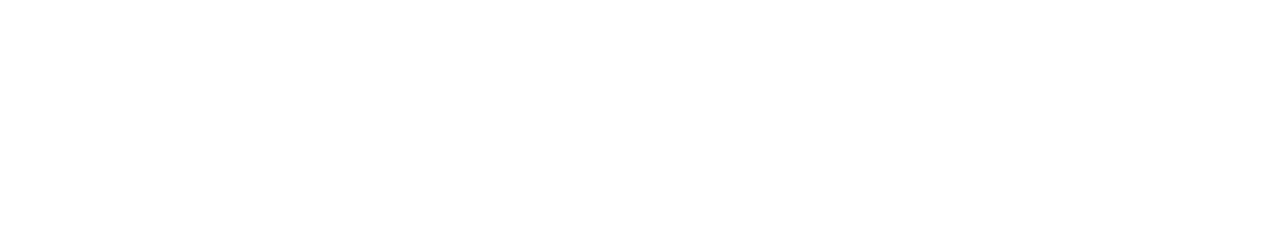
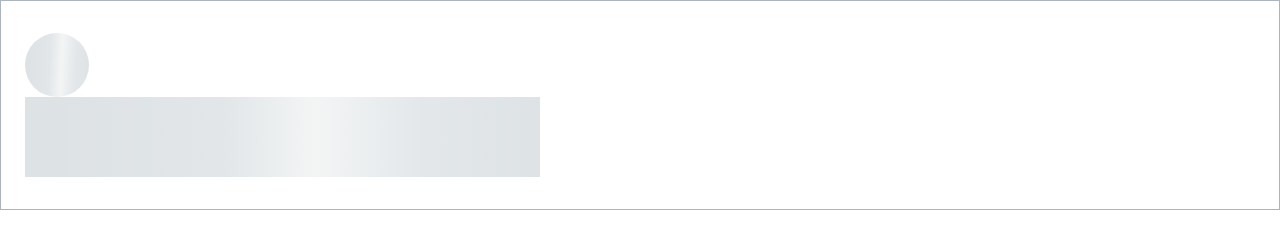
Before and after one commit to tinatimkova/htmlcss-20231027_tinaatimkovaa, a website: page 04-lection2/02-skeleton/index.html in a window 1280 px wide. Drawn offline with Linux system fonts and the light colour scheme.

Commit message:
skeleton unfinished

```diff
--- a/04-lection2/02-skeleton/index.html
+++ b/04-lection2/02-skeleton/index.html
@@ -6,6 +6,18 @@
         <link rel="stylesheet" href="./skeleton.css">
     </head>
     <body>
-
+        <div class="container">
+            <div class="'skeleton skeleton__container">
+                <div class="skeleton__top">
+                    <div class="skeleton skeleton__avatar"></div>
+                    <div class="skeleton skeleton__line"></div>
+                    <div class="skeleton skeleton__line"></div>
+                </div>
+                <div class="skeleton__bottom">
+                    <div class="skeleton skeleton__line"></div>
+                    <div class="skeleton skeleton__line"></div>
+                </div>
+            </div>
+        </div>
     </body>
 </html>
--- a/04-lection2/02-skeleton/skeleton.css
+++ b/04-lection2/02-skeleton/skeleton.css
@@ -0,0 +1,24 @@
+.skeleton {
+    background: linear-gradient(93deg, #DDE2E5 6.44%, #E2E6E8 38.47%, #F3F5F5 56.48%, #E3E7EA 77.5%, #DDE2E5 102.52%);
+}
+
+.skeleton__avatar {
+    width: 64px;
+    height: 64px;
+    border-radius: 50%;
+}
+
+.skeleton__container {
+    border: 1px solid var(--grey-3);
+    padding: 32px 40px 32px 24px;
+}
+
+.skelenon__bottom {
+    display: flex;
+    gap: 8px;
+}
+
+.skeleton__line {
+    width: 515px;
+    height: 20px;
+}
```
